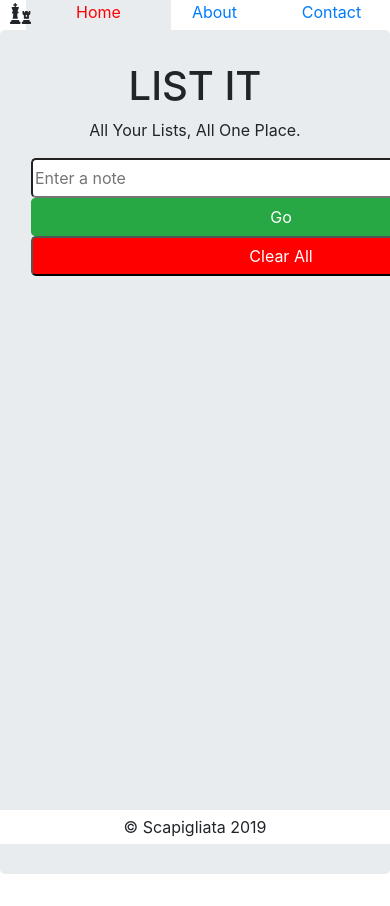
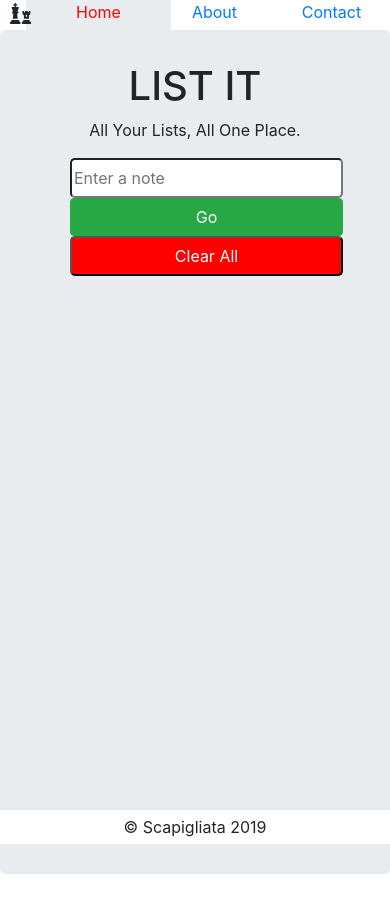
Before and after one commit to Scapigliata/LIST-IT, a React (Create React App) app: page / in a window 390 px wide. Shown: the top 906 px of the page. After the commit the page ends 874 px from the top, so only its background shows below. Built offline with nearby package versions, Linux system fonts and the light colour scheme; what ludwig-module would draw is missing.

Commit message:
Rearranged responsive layout

```diff
--- a/src/App.css
+++ b/src/App.css
@@ -171,7 +171,7 @@ li:hover {
   transition: 1s;
 }
 
-#test-btn {
+.x-btn:active, .x-btn:focus, #test-btn:focus  {
   outline: none;
 }
 
@@ -185,20 +185,15 @@ li:hover {
   padding-top: 2px;
 }
 
-@media only screen and (min-width: 640px) {
-  #inputButton, #inputVal, .clear-all-button {
-    width: 80vw;
+@media only screen and (max-width: 400px) {
+  #inputButton, #inputVal, .clear-all-button, #func-list-container {
+    width: 70vw;
+    display: flex;
+    justify-content: center;
+    align-items: center;
+    margin-left: 10vw;
+  }
+  #home-page-content {
+    height: 50vh;
   }
 }
-
-@media only screen and (min-width: 800px) {
-  #inputButton, #inputVal, .clear-all-button {
-    width: 90%;
-  }
-}
-
-@media screen and (min-width: 1000px ) {
-  #inputButton, #inputVal, .clear-all-button {
-    width: 100%;
-  }
-}
--- a/src/components/Lists.js
+++ b/src/components/Lists.js
@@ -112,7 +112,7 @@ const RenderLists = () => {
   }
 
   return (
-    <div>
+    <div id="renderListContainer">
       <TextForm addList={addList} clearAllLists={clearAllLists} />
       <ul id="myUl">
         {lists.map((list, index) => (
```
